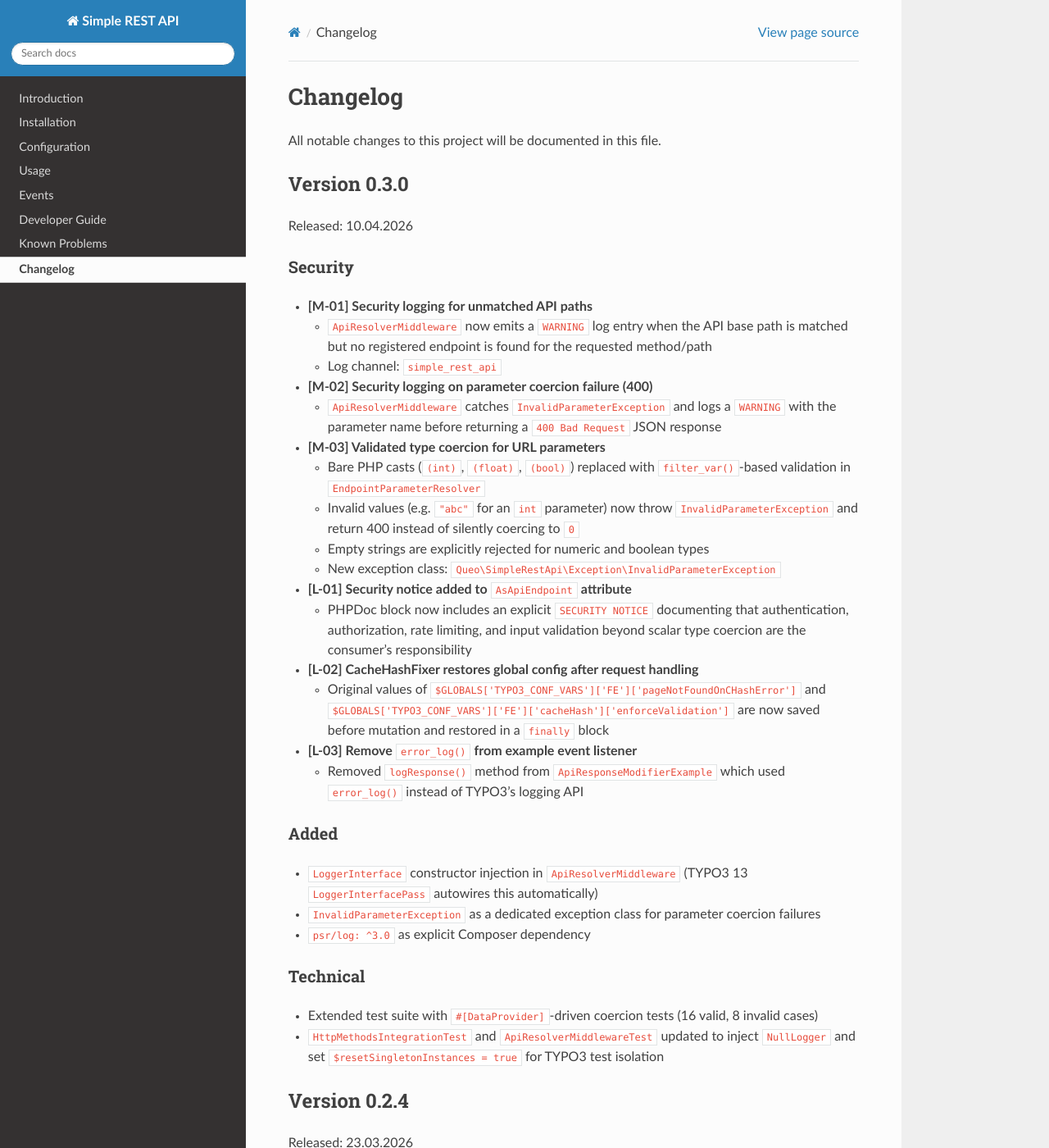
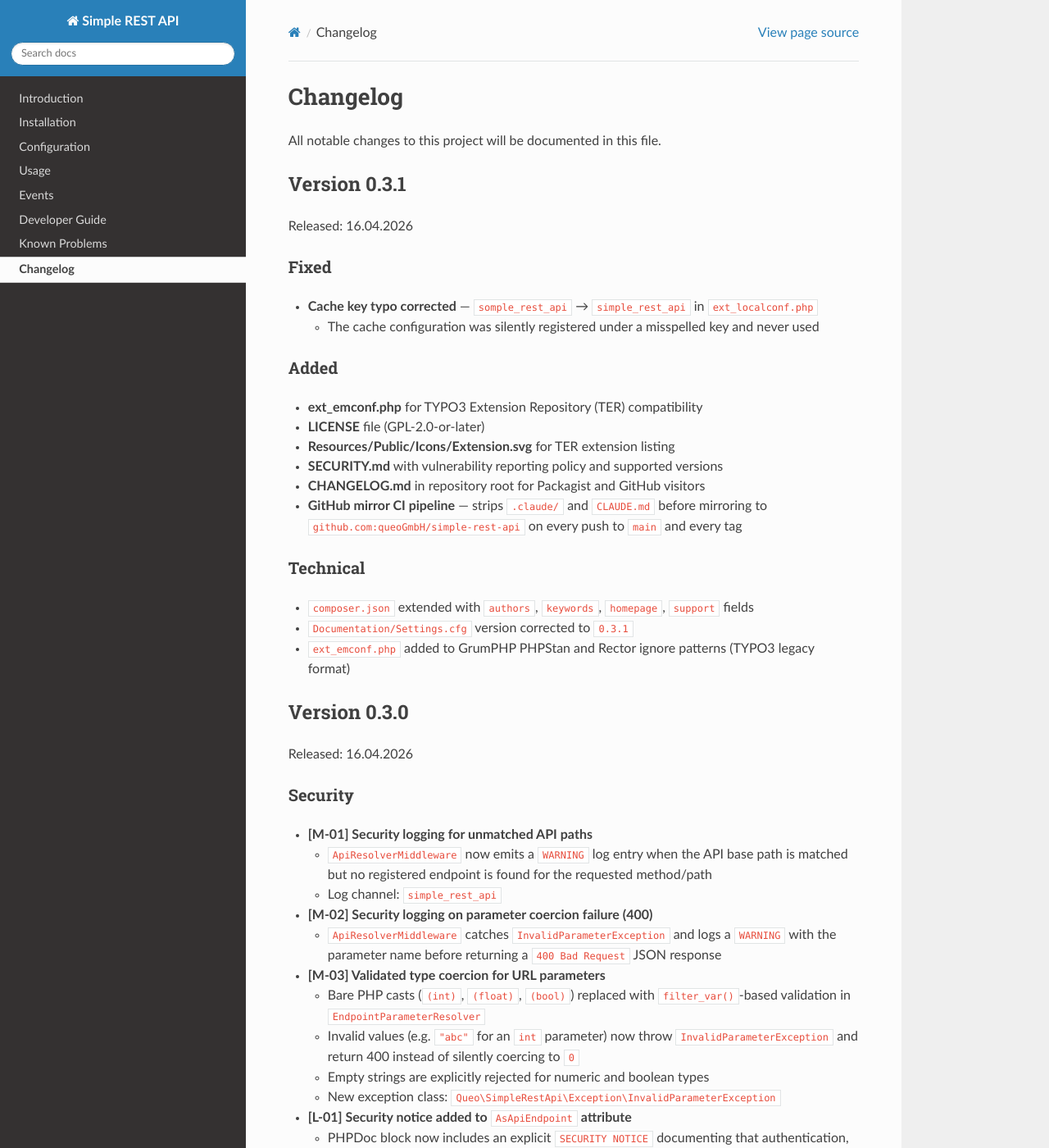
Before and after one commit to queoGmbH/simple-rest-api, a Sphinx documentation site: the page built from Documentation/Changelog/Index.rst, in a window 1280 px wide and 1400 px high. Shown: the whole window at 82% size. Built offline with Sphinx 7.4.7 and the Read the Docs theme 3.1.0, drawn with Linux system fonts in a browser that asks for light colours.

Commit message:
[RELEASE] Prepare version 0.3.1
- Update README.md version badge to 0.3.1
- Add v0.3.1 section to Documentation/Changelog/Index.rst
- Fix v0.3.0 release date in RST changelog (16.04 not 10.04)
- Add security audit report for v0.3.1
- Update audit index

```diff
--- a/Documentation/Changelog/Index.rst
+++ b/Documentation/Changelog/Index.rst
@@ -8,10 +8,40 @@ Changelog
 
 All notable changes to this project will be documented in this file.
 
+Version 0.3.1
+=============
+
+Released: 16.04.2026
+
+Fixed
+-----
+
+* **Cache key typo corrected** — ``somple_rest_api`` → ``simple_rest_api`` in ``ext_localconf.php``
+
+  * The cache configuration was silently registered under a misspelled key and never used
+
+Added
+-----
+
+* **ext_emconf.php** for TYPO3 Extension Repository (TER) compatibility
+* **LICENSE** file (GPL-2.0-or-later)
+* **Resources/Public/Icons/Extension.svg** for TER extension listing
+* **SECURITY.md** with vulnerability reporting policy and supported versions
+* **CHANGELOG.md** in repository root for Packagist and GitHub visitors
+* **GitHub mirror CI pipeline** — strips ``.claude/`` and ``CLAUDE.md`` before mirroring
+  to ``github.com:queoGmbH/simple-rest-api`` on every push to ``main`` and every tag
+
+Technical
+---------
+
+* ``composer.json`` extended with ``authors``, ``keywords``, ``homepage``, ``support`` fields
+* ``Documentation/Settings.cfg`` version corrected to ``0.3.1``
+* ``ext_emconf.php`` added to GrumPHP PHPStan and Rector ignore patterns (TYPO3 legacy format)
+
 Version 0.3.0
 =============
 
-Released: 10.04.2026
+Released: 16.04.2026
 
 Security
 --------
```
